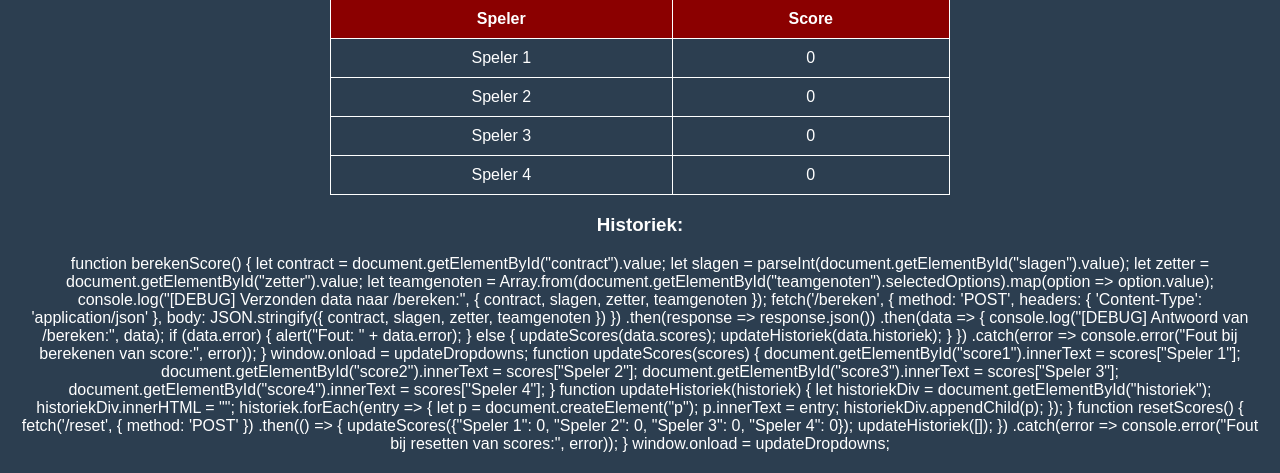
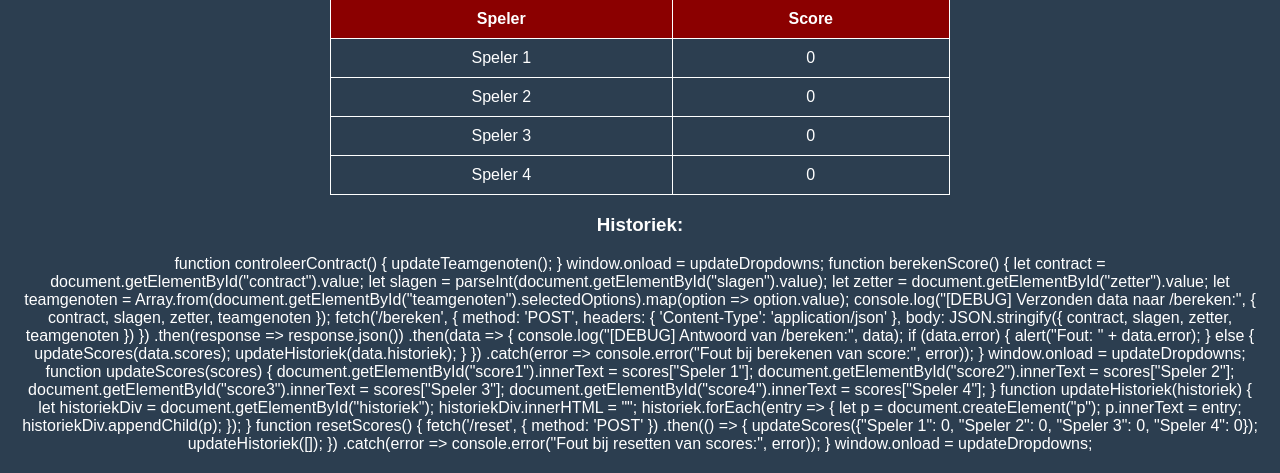
Before and after one commit to Henseman/APP-KLEURENWIES, a Flask app: page / in a window 1280 px wide. Shown: the part 755-1228 px from the top of the page. Run offline with Flask 3, Linux system fonts and the light colour scheme.

Commit message:
Update index.html

```diff
--- a/templates/index.html
+++ b/templates/index.html
@@ -140,19 +140,18 @@
             document.getElementById("ronde").innerText = ronde;
             document.getElementById("gever").innerText = namen["Speler " + deler];
 
-            // Leegmaken en opnieuw vullen van de dropdowns
+            // 🔹 Leegmaken en opnieuw vullen van de dropdowns
             zetterDropdown.innerHTML = "";
             teamgenotenDropdown.innerHTML = "";
 
+            // 🔹 Alle spelers toevoegen aan "Wie zet?"
             Object.keys(namen).forEach(speler => {
                 let spelerNummer = speler.replace("Speler ", "");
-
-                // Optie toevoegen voor "Wie zet?"
                 let optieZetter = new Option(namen[speler], spelerNummer);
                 zetterDropdown.add(optieZetter);
             });
 
-            updateTeamgenoten(); // Zorg dat "Wie speelt mee" ook correct wordt gevuld
+            updateTeamgenoten(); // Zorgt dat "Wie speelt mee?" ook correct wordt gevuld
         })
         .catch(error => console.error("Fout bij ophalen van scores:", error));
     }
@@ -162,7 +161,7 @@
         let contract = document.getElementById("contract").value;
         let teamgenotenDropdown = document.getElementById("teamgenoten");
 
-        teamgenotenDropdown.innerHTML = ""; // Leegmaken dropdown
+        teamgenotenDropdown.innerHTML = ""; // 🔹 Leegmaken dropdown
 
         let isTeamSpel = !contract.includes("Solo") && !contract.includes("Miserie") && contract !== "Piccolo";
 
@@ -180,7 +179,7 @@
 
             Object.keys(namen).forEach(speler => {
                 let spelerNummer = speler.replace("Speler ", "");
-                if (spelerNummer !== zetter) {  // **Filter de zetter uit de teamgenoten**
+                if (spelerNummer !== zetter) {
                     let optie = new Option(namen[speler], spelerNummer);
                     teamgenotenDropdown.add(optie);
                 }
@@ -189,6 +188,12 @@
         .catch(error => console.error("Fout bij ophalen van teamgenoten:", error));
     }
 
+    function controleerContract() {
+        updateTeamgenoten();
+    }
+
+    window.onload = updateDropdowns;
+</script>
     function controleerContract() {
         updateTeamgenoten();
     }
```
